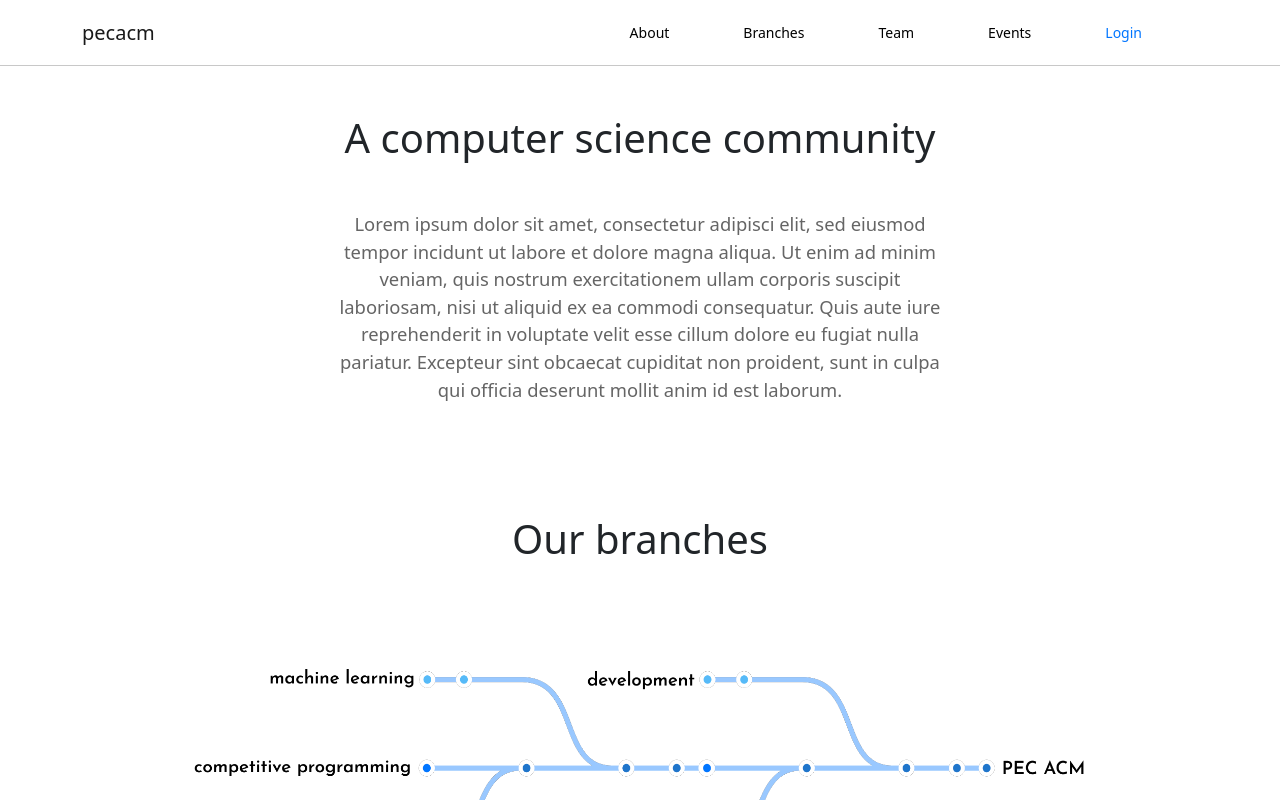
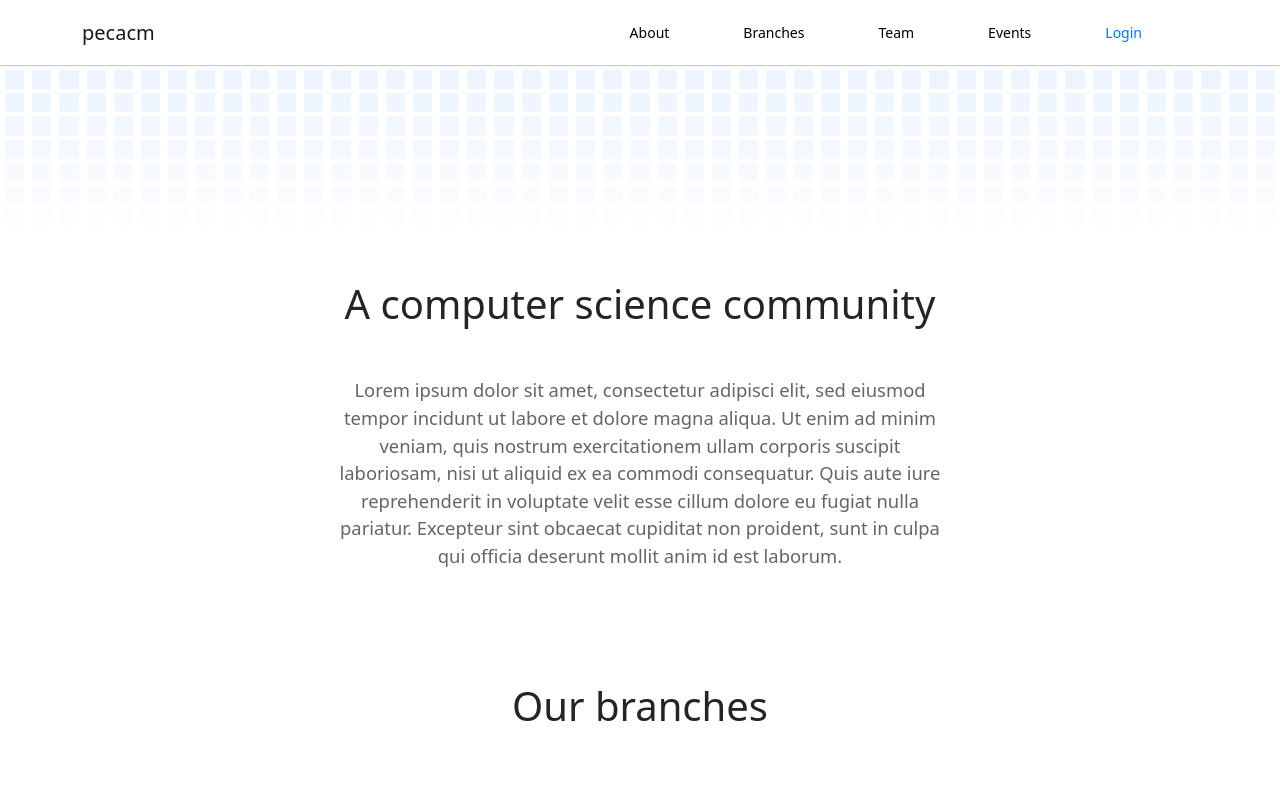
Before and after one commit to PEC-CSS/acm-css-website, a React (Create React App) app: page / in a window 1280 px wide. Shown: the top 800 px of the page. Built offline with nearby package versions, Linux system fonts and the light colour scheme.

Commit message:
Removes Warnings

```diff
--- a/src/App.js
+++ b/src/App.js
@@ -1,10 +1,10 @@
-import logo from "./logo.svg";
 import "./App.css";
 import "bootstrap/dist/css/bootstrap.css";
 import { createBrowserRouter, RouterProvider } from "react-router-dom";
 import Navbar from "./components/Navbar/Navbar";
 import Footer from "./components/Footer/Footer";
 import Home from "./components/Home/Home";
+import GithubChart from "./components/GithubChart/GithubChart";
 
 const router = createBrowserRouter([
   { path: "/", element: <Home /> },
@@ -16,6 +16,7 @@ function App() {
   return (
     <div className="App">
       <Navbar />
+      <GithubChart />
       <RouterProvider router={router}/>
       <Footer />
     </div>
```
